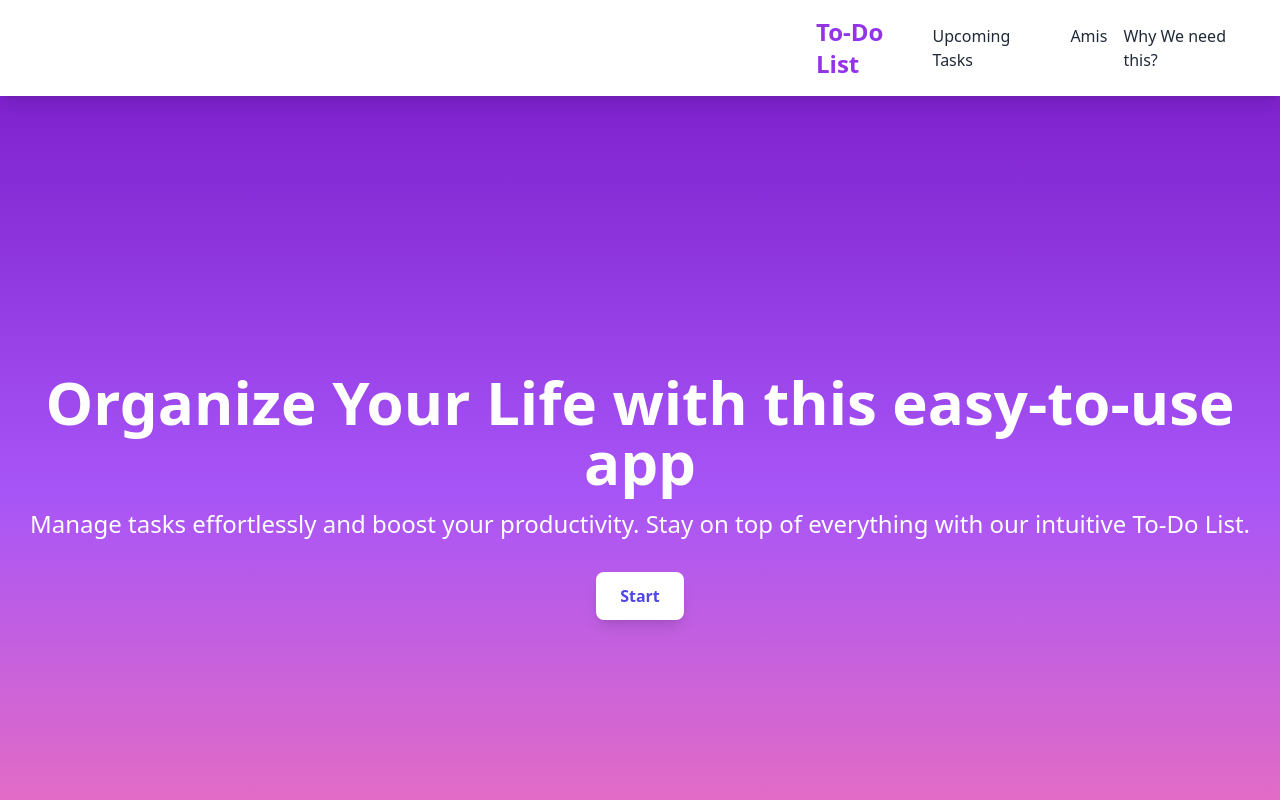
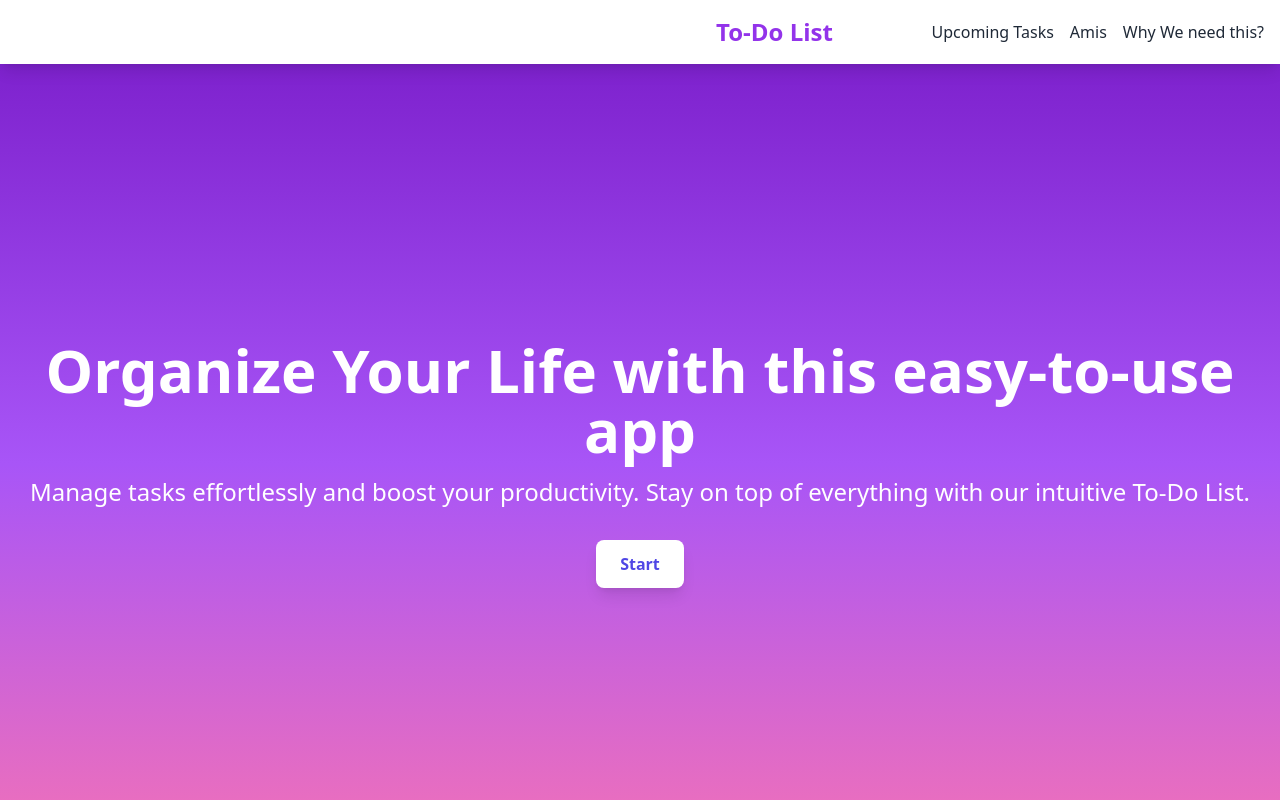
Before and after one commit to GeneJosie/ApplicationTODO, a plain HTML site: page index.html in a window 1280 px wide. Shown: the top 800 px of the page. Drawn offline with nearby package versions, Linux system fonts and the light colour scheme.

Commit message:
un commit commiter

```diff
--- a/index.html
+++ b/index.html
@@ -8,7 +8,7 @@
     <script src="https://cdn.tailwindcss.com"></script>
     <style>
       .move-left {
-        margin-left: 800px; /* Décalage de 200px vers la gauche */
+        margin-left: 700px; /* Décalage de 200px vers la gauche */
       }
     </style>
   </head>
```
